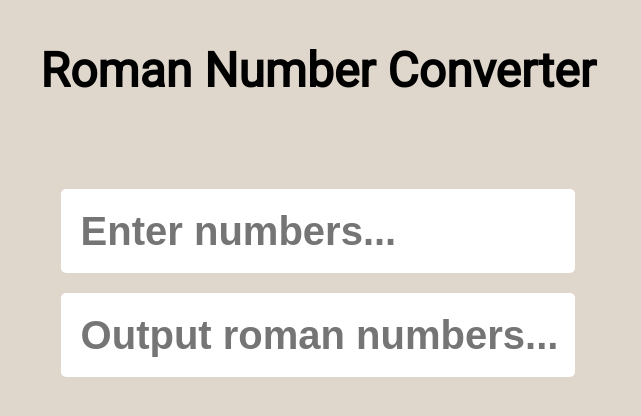
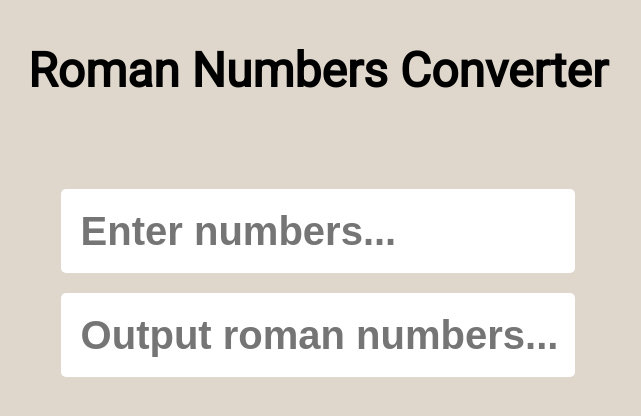
Before and after one commit to Mateja3m/romanNumbersConverter, a plain HTML site: page index.html in a window 1280 px wide. Shown: the whole page, without its empty margins (322-963 px from the left). Drawn offline with Linux system fonts and the light colour scheme.

Commit message:
changed the letters in title and h1 area

```diff
--- a/index.html
+++ b/index.html
@@ -5,13 +5,13 @@
     <meta charset="UTF-8">
     <meta name="viewport" content="width=device-width, initial-scale=1.0">
     <link rel="icon" type="image/x-icon" href="eight.png">
-    <title>Roman Number Converter</title>
+    <title>Roman Numbers Converter</title>
     <link rel="stylesheet" href="style.css">
 </head>
 
 <body>
     <div class="main">
-        <h1>Roman Number Converter</h1>
+        <h1>Roman Numbers Converter</h1>
         <form action="#">
             <input type="text" id="arabicNum" name="arabic numbers" placeholder="Enter numbers..."> <br>
             <input type="text" name="roman numbers" id="romanNum" placeholder="Output roman numbers...">
```
